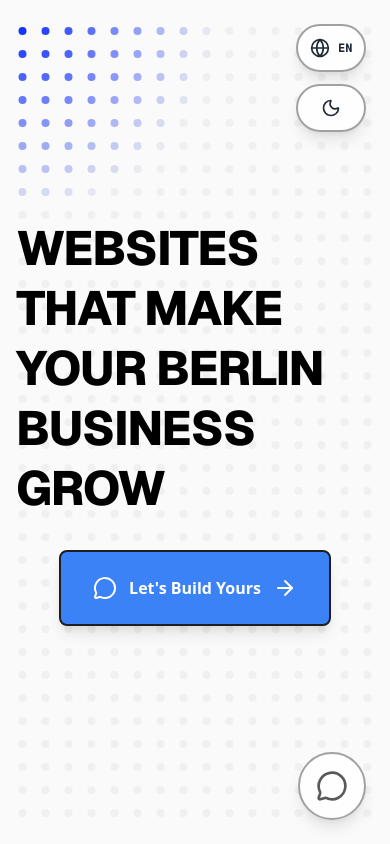
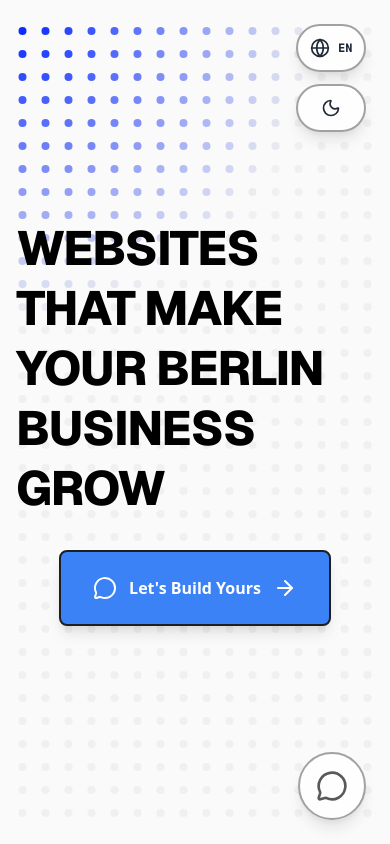
Before and after one commit to nestoririondo/portfolio-v3, a Next.js app: page / in a window 390 px wide. Shown: the top 844 px of the page. Built offline with nearby package versions, Linux system fonts and the light colour scheme.

Commit message:
refactor: update button styles and improve responsiveness in Contact and Hero components; simplify privacy messages in localization files

```diff
--- a/components/sections/Contact.tsx
+++ b/components/sections/Contact.tsx
@@ -220,14 +220,14 @@ export function Contact() {
               href={`https://wa.me/${whatsAppNumber}?text=Hi%20Néstor!%20I%27d%20like%20to%20discuss%20a%20web%20project.`}
               target="_blank"
               rel="noopener noreferrer"
-              className="btn-whatsapp-animated inline-flex items-center gap-3 bg-[#25d366] border-2 border-[#1C1E21] dark:border-gray-500 text-black hover:text-white dark:hover:text-black px-8 py-4 rounded-lg transition-all duration-300 font-medium shadow-lg hover:shadow-xl hover:scale-105 active:scale-95 text-lg"
+              className="btn-whatsapp-animated group inline-flex items-center gap-3 bg-[#25d366] border-2 border-[#1C1E21] dark:border-gray-500 text-black hover:text-white dark:hover:text-black px-8 py-4 rounded-lg transition-all duration-300 font-medium shadow-lg hover:shadow-xl hover:scale-105 active:scale-95 text-lg"
             >
               <svg
                 width="24"
                 height="24"
                 viewBox="0 0 24 24"
                 fill="currentColor"
-                className="shrink-0 relative z-10"
+                className="shrink-0 relative z-10 transition-transform duration-300 group-hover:scale-125"
               >
                 <path d="M17.472 14.382c-.297-.149-1.758-.867-2.03-.967-.273-.099-.471-.148-.67.15-.197.297-.767.966-.94 1.164-.173.199-.347.223-.644.075-.297-.15-1.255-.463-2.39-1.475-.883-.788-1.48-1.761-1.653-2.059-.173-.297-.018-.458.13-.606.134-.133.298-.347.446-.52.149-.174.198-.298.298-.497.099-.198.05-.371-.025-.52-.075-.149-.669-1.612-.916-2.207-.242-.579-.487-.5-.669-.51-.173-.008-.371-.01-.57-.01-.198 0-.52.074-.792.372-.272.297-1.04 1.016-1.04 2.479 0 1.462 1.065 2.875 1.213 3.074.149.198 2.096 3.2 5.077 4.487.709.306 1.262.489 1.694.625.712.227 1.36.195 1.871.118.571-.085 1.758-.719 2.006-1.413.248-.694.248-1.289.173-1.413-.074-.124-.272-.198-.57-.347m-5.421 7.403h-.004a9.87 9.87 0 01-5.031-1.378l-.361-.214-3.741.982.998-3.648-.235-.374a9.86 9.86 0 01-1.51-5.26c.001-5.45 4.436-9.884 9.888-9.884 2.64 0 5.122 1.03 6.988 2.898a9.825 9.825 0 012.893 6.994c-.003 5.45-4.437 9.884-9.885 9.884m8.413-18.297A11.815 11.815 0 0012.05 0C5.495 0 .16 5.335.157 11.892c0 2.096.547 4.142 1.588 5.945L.057 24l6.305-1.654a11.882 11.882 0 005.683 1.448h.005c6.554 0 11.89-5.335 11.893-11.893A11.821 11.821 0 0020.885 3.488" />
               </svg>
--- a/components/sections/Hero.tsx
+++ b/components/sections/Hero.tsx
@@ -25,10 +25,10 @@ export function Hero() {
         gap={15}
         baseColor={baseColor}
         activeColor={activeColor}
-        proximity={200}
-        shockRadius={300}
+        proximity={300}
+        shockRadius={400}
         shockStrength={5}
-        resistance={2000}
+        resistance={500}
         returnDuration={2.5}
         className="absolute top-0 left-0 w-full h-full pointer-events-none"
       />
@@ -47,7 +47,7 @@ export function Hero() {
           />
 
           <motion.div
-            className="flex flex-col md:flex-row md:items-center md:justify-between items-center gap-16 md:gap-8 mt-8"
+            className="flex flex-col lg:flex-row md:items-center md:justify-between items-center gap-16 md:gap-8 mt-8"
             initial={{ opacity: 0, y: 30 }}
             animate={
               heroComplete ? { opacity: 1, y: 0 } : { opacity: 0, y: 30 }
--- a/lib/locales/de.ts
+++ b/lib/locales/de.ts
@@ -69,7 +69,7 @@ export const de = {
   "contact.form.availability":
     "Begrenzte Verfügbarkeit: Nehme nur 3 neue Projekte für Q1 2025 an",
   "contact.form.privacy":
-    "Deine Daten sind sicher und werden niemals geteilt. Kein Spam, niemals.",
+    "Deine Daten sind sicher und werden niemals geteilt.",
 
   // Project Types
   "contact.form.project.website": "Website-Entwicklung",
--- a/lib/locales/en.ts
+++ b/lib/locales/en.ts
@@ -67,7 +67,7 @@ export const en = {
   "contact.form.availability":
     "Limited Availability: Only accepting 3 new projects for Q1 2025",
   "contact.form.privacy":
-    "Your information is secure and never shared. No spam, ever.",
+    "Your information is secure and never shared.",
 
   // Project Types
   "contact.form.project.website": "Website Development",
--- a/lib/locales/es.ts
+++ b/lib/locales/es.ts
@@ -70,7 +70,7 @@ export const es = {
   "contact.form.availability":
     "Disponibilidad limitada: Solo acepto 3 nuevos proyectos para Q1 2025",
   "contact.form.privacy":
-    "Tu información es segura y nunca se comparte. Sin spam, jamás.",
+    "Tu información es segura y nunca se comparte.",
 
   // Project Types
   "contact.form.project.website": "Desarrollo de Sitio Web",
```
